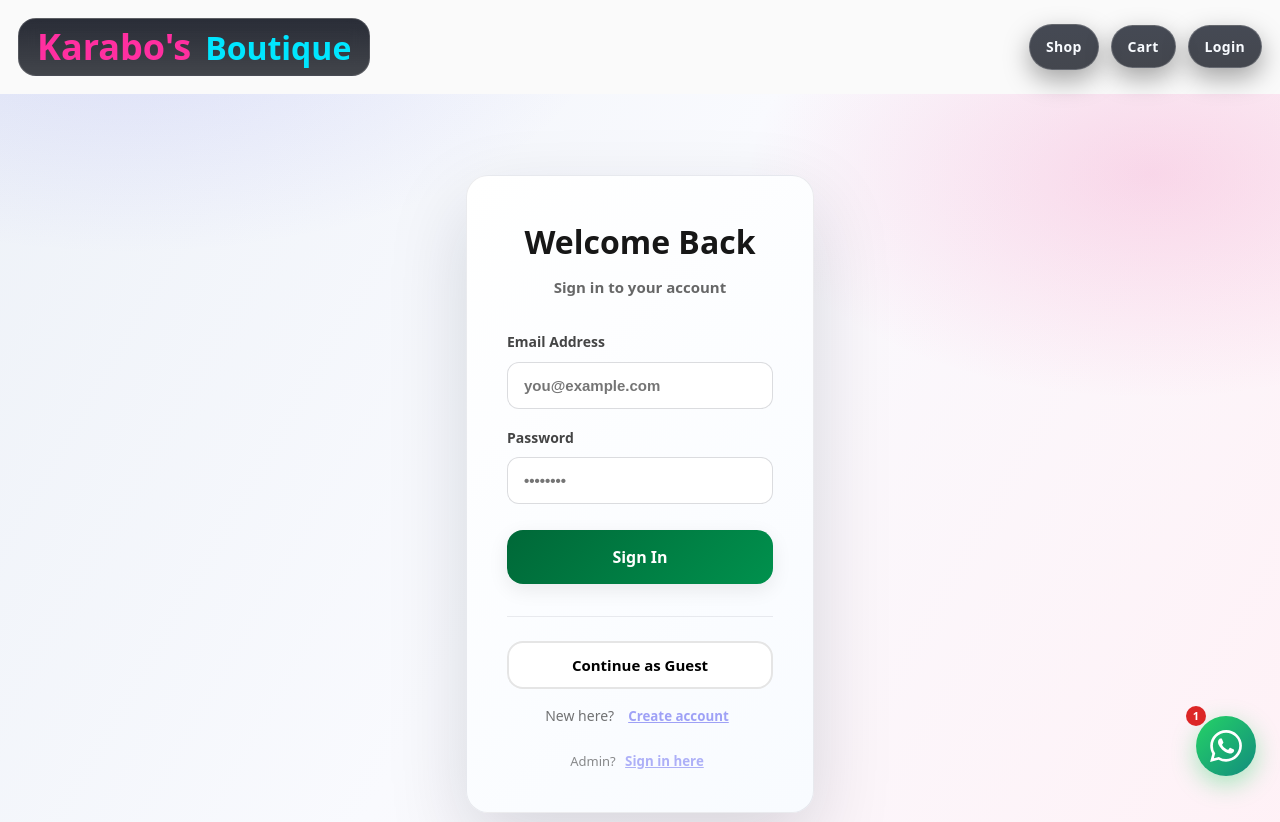
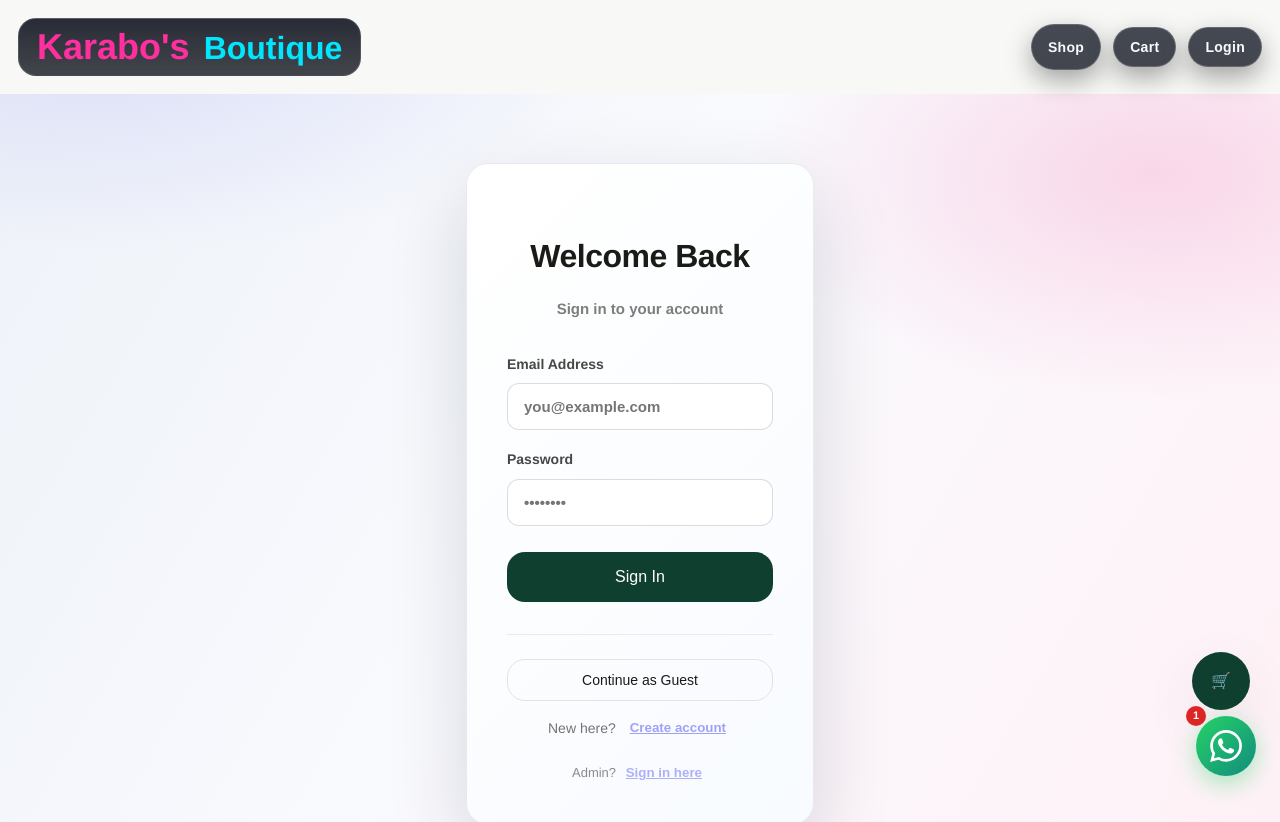
Before and after one commit to yvesf022/kkkkkk, a Next.js app: page /login in a window 1280 px wide. Shown: the top 822 px of the page. Built offline with nearby package versions, Linux system fonts and the light colour scheme; no server answers.

Commit message:
Fix: Critical backend bugs - added role column, fixed token handling, corrected route prefixes

```diff
--- a/components/layout/Header.tsx
+++ b/components/layout/Header.tsx
@@ -107,7 +107,6 @@ export default function Header() {
 
   const cartCount = items.reduce((a, b) => a + b.quantity, 0);
 
-  // Check if we should show menu button
   const shouldShowMenu =
     !pathname.startsWith("/login") &&
     !pathname.startsWith("/register") &&
@@ -175,10 +174,10 @@ export default function Header() {
               gap: 18,
             }}
           >
-            {/* LOGO */}
+            {/* LOGO – NOW LINKS TO HOME */}
             <Link
-              href="/store"
-              aria-label="Go to shop"
+              href="/"
+              aria-label="Go to home"
               style={{
                 display: "flex",
                 alignItems: "baseline",
@@ -193,33 +192,53 @@ export default function Header() {
                 backdropFilter: "blur(10px)",
               }}
             >
-              <span style={{ fontSize: 36, fontWeight: 900, color: "#ff2fa0" }}>
+              <span
+                style={{
+                  fontSize: 36,
+                  fontWeight: 900,
+                  color: "#ff2fa0",
+                }}
+              >
                 Karabo's
               </span>
-              <span style={{ fontSize: 32, fontWeight: 800, color: "#00e6ff" }}>
+              <span
+                style={{
+                  fontSize: 32,
+                  fontWeight: 800,
+                  color: "#00e6ff",
+                }}
+              >
                 Boutique
               </span>
             </Link>
 
             {/* NAV */}
-            <nav style={{ display: "flex", alignItems: "center", gap: 12 }}>
-              {/* SHOP */}
+            <nav
+              style={{
+                display: "flex",
+                alignItems: "center",
+                gap: 12,
+              }}
+            >
               <CapsuleLink href="/store">Shop</CapsuleLink>
 
-              {/* CART (with count) */}
               <div style={{ position: "relative" }}>
                 <CapsuleLink onClick={goToCart}>Cart</CapsuleLink>
                 <CountBadge n={cartCount} />
               </div>
 
-              {/* NOT LOGGED IN */}
-              {!user && <CapsuleLink onClick={goToLogin}>Login</CapsuleLink>}
+              {!user && (
+                <CapsuleLink onClick={goToLogin}>
+                  Login
+                </CapsuleLink>
+              )}
 
-              {/* LOGGED IN AS USER */}
               {user && user.role === "user" && (
                 <>
                   <CapsuleLink onClick={goToAccount}>
-                    Hello, {user.full_name || user.email.split("@")[0]}
+                    Hello,{" "}
+                    {user.full_name ||
+                      user.email.split("@")[0]}
                   </CapsuleLink>
 
                   <button
@@ -229,7 +248,8 @@ export default function Header() {
                       borderRadius: 999,
                       background:
                         "linear-gradient(180deg, rgba(120,0,30,.6), rgba(80,0,20,.6))",
-                      border: "1px solid rgba(255,255,255,.18)",
+                      border:
+                        "1px solid rgba(255,255,255,.18)",
                       color: "#fff",
                       fontWeight: 900,
                       cursor: "pointer",
@@ -242,10 +262,11 @@ export default function Header() {
                 </>
               )}
 
-              {/* LOGGED IN AS ADMIN */}
               {user && user.role === "admin" && (
                 <>
-                  <CapsuleLink href="/admin">Admin Panel</CapsuleLink>
+                  <CapsuleLink href="/admin">
+                    Admin Panel
+                  </CapsuleLink>
 
                   <button
                     onClick={handleLogout}
@@ -254,7 +275,8 @@ export default function Header() {
                       borderRadius: 999,
                       background:
                         "linear-gradient(180deg, rgba(120,0,30,.6), rgba(80,0,20,.6))",
-                      border: "1px solid rgba(255,255,255,.18)",
+                      border:
+                        "1px solid rgba(255,255,255,.18)",
                       color: "#fff",
                       fontWeight: 900,
                       cursor: "pointer",
@@ -267,7 +289,6 @@ export default function Header() {
                 </>
               )}
 
-              {/* MENU BUTTON - Shows on all pages except login/register */}
               {shouldShowMenu && (
                 <button
                   onClick={toggleSidebar}
@@ -278,7 +299,8 @@ export default function Header() {
                     borderRadius: 12,
                     background:
                       "linear-gradient(180deg, rgba(8,14,28,.75), rgba(6,10,20,.75))",
-                    border: "1px solid rgba(255,255,255,.18)",
+                    border:
+                      "1px solid rgba(255,255,255,.18)",
                     color: "#fff",
                     cursor: "pointer",
                   }}
--- a/components/store/FloatingCartButton.tsx
+++ b/components/store/FloatingCartButton.tsx
@@ -8,8 +8,6 @@ export default function FloatingCartButton() {
   const cart = useCart();
   const [open, setOpen] = useState(false);
 
-  if (!cart.items.length) return null;
-
   return (
     <>
       <div
@@ -17,9 +15,11 @@ export default function FloatingCartButton() {
         onClick={() => setOpen(true)}
       >
         🛒
-        <span className="cart-count">
-          {cart.items.length}
-        </span>
+        {cart.items.length > 0 && (
+          <span className="cart-count">
+            {cart.items.length}
+          </span>
+        )}
       </div>
 
       <CartDrawer open={open} onClose={() => setOpen(false)} />
--- a/styles/globals.css
+++ b/styles/globals.css
@@ -1,36 +1,28 @@
 /* ======================================================
-   KARABO DESIGN SYSTEM v3 – CLEAN PRODUCTION BUILD
-   Fully Responsive. Stable. Consistent.
+   KARABO LUXURY BOUTIQUE SYSTEM v6
+   Elegant. Spacious. Premium. Product-Centric.
 ====================================================== */
 
 /* ================= ROOT VARIABLES ================= */
 
 :root {
-  --primary: #006838;
-  --primary-dark: #004d28;
-  --primary-light: #00914d;
+  --primary: #0f3f2f;
+  --primary-light: #1b5e4a;
 
-  --secondary: #0047ab;
-  --accent: #d4af37;
+  --accent: #c8a75a;
 
-  --gray-50: #fafafa;
-  --gray-100: #f5f5f5;
-  --gray-200: #e5e5e5;
-  --gray-300: #d4d4d4;
-  --gray-500: #737373;
-  --gray-700: #404040;
-  --gray-900: #171717;
+  --gray-50: #f8f8f6;
+  --gray-100: #efefec;
+  --gray-200: #e3e3df;
+  --gray-400: #a3a39c;
+  --gray-700: #3a3a35;
+  --gray-900: #1a1a17;
 
-  --success: #16a34a;
-  --error: #dc2626;
+  --shadow-soft: 0 8px 30px rgba(0,0,0,0.06);
+  --shadow-elevated: 0 20px 60px rgba(0,0,0,0.08);
 
-  --shadow-sm: 0 2px 8px rgba(0,0,0,0.06);
-  --shadow-md: 0 6px 20px rgba(0,0,0,0.08);
-  --shadow-lg: 0 12px 40px rgba(0,0,0,0.12);
-
-  --radius-md: 12px;
-  --radius-lg: 16px;
-  --radius-xl: 24px;
+  --radius-lg: 18px;
+  --radius-xl: 28px;
 }
 
 /* ================= GLOBAL RESET ================= */
@@ -41,10 +33,6 @@
   box-sizing: border-box;
 }
 
-html {
-  scroll-behavior: smooth;
-}
-
 html, body {
   margin: 0;
   padding: 0;
@@ -52,7 +40,7 @@ html, body {
 }
 
 body {
-  font-family: system-ui, -apple-system, BlinkMacSystemFont, sans-serif;
+  font-family: "Helvetica Neue", system-ui, sans-serif;
   background: var(--gray-50);
   color: var(--gray-900);
   line-height: 1.6;
@@ -65,106 +53,126 @@ img {
   display: block;
 }
 
-button {
-  font-family: inherit;
-}
-
 /* ================= TYPOGRAPHY ================= */
 
 h1 {
-  font-size: clamp(26px, 4vw, 40px);
-  font-weight: 900;
-  margin: 0 0 12px 0;
+  font-size: clamp(34px, 4vw, 56px);
+  font-weight: 600;
+  letter-spacing: -0.5px;
+  margin-bottom: 20px;
 }
 
 h2 {
-  font-size: clamp(22px, 3vw, 30px);
-  font-weight: 800;
-  margin: 0 0 10px 0;
-}
-
-h3 {
-  font-size: clamp(18px, 2.5vw, 22px);
-  font-weight: 800;
-  margin: 0 0 8px 0;
+  font-size: clamp(26px, 3vw, 38px);
+  font-weight: 600;
+  margin-bottom: 18px;
 }
 
 p {
-  font-size: clamp(14px, 2vw, 16px);
-  margin: 0;
+  font-size: clamp(15px, 2vw, 17px);
+  color: var(--gray-700);
 }
 
 /* ================= CONTAINER ================= */
 
 .container {
   width: 100%;
-  max-width: 1400px;
+  max-width: 1300px;
   margin: 0 auto;
-  padding: 0 clamp(16px, 3vw, 32px);
+  padding: 0 clamp(24px, 4vw, 60px);
 }
 
-/* ================= GRID SYSTEM ================= */
+/* ================= LUXURY HERO FIXED ================= */
+
+.hero-section {
+  padding: clamp(70px, 8vw, 120px) 0;
+  background: linear-gradient(
+    135deg,
+    #f3f2ee 0%,
+    #ffffff 100%
+  );
+  overflow: hidden;
+}
+
+.hero-grid {
+  display: grid;
+  grid-template-columns: 1fr 1.1fr;
+  align-items: center;
+  gap: clamp(40px, 6vw, 100px);
+}
+
+.hero-text {
+  max-width: 520px;
+}
+
+/* HERO PRODUCT CONTAINER */
+.hero-products {
+  display: grid;
+  grid-template-columns: repeat(2, minmax(0, 1fr));
+  gap: 24px;
+  max-width: 520px;   /* prevent stretching */
+}
+
+/* Force hero product cards to smaller luxury size */
+.hero-products .product-card {
+  box-shadow: 0 8px 30px rgba(0,0,0,0.05);
+  transition: 0.4s ease;
+}
+
+/* Control image ratio */
+.hero-products .product-image {
+  aspect-ratio: 1 / 1;
+}
+
+/* Slightly reduce padding inside hero cards */
+.hero-products .product-info {
+  padding: 18px;
+}
+
+/* Tablet */
+@media (max-width: 1100px) {
+  .hero-grid {
+    grid-template-columns: 1fr 1fr;
+  }
+
+  .hero-products {
+    max-width: 100%;
+  }
+}
+
+/* Mobile */
+@media (max-width: 900px) {
+  .hero-grid {
+    grid-template-columns: 1fr;
+    text-align: center;
+  }
+
+  .hero-text {
+    margin: 0 auto;
+  }
+
+  .hero-products {
+    grid-template-columns: repeat(2, 1fr);
+    margin: 0 auto;
+    max-width: 500px;
+  }
+}
+
+/* Small phones */
+@media (max-width: 500px) {
+  .hero-products {
+    grid-template-columns: 1fr;
+    max-width: 360px;
+  }
+}
+
+
+/* ================= PRODUCT GRID ================= */
 
 .product-grid {
   display: grid;
-  grid-template-columns: repeat(auto-fill, minmax(260px, 1fr));
-  gap: clamp(20px, 4vw, 32px);
-}
-
-@media (max-width: 768px) {
-  .product-grid {
-    grid-template-columns: repeat(2, 1fr);
-    gap: 16px;
-  }
-}
-
-@media (max-width: 480px) {
-  .product-grid {
-    grid-template-columns: 1fr;
-  }
-}
-
-/* ================= BUTTON SYSTEM ================= */
-
-.btn {
-  display: inline-flex;
-  align-items: center;
-  justify-content: center;
-  min-height: 44px;
-  padding: 12px 22px;
-  border-radius: var(--radius-lg);
-  font-weight: 700;
-  font-size: 15px;
-  border: none;
-  cursor: pointer;
-  transition: 0.25s ease;
-}
-
-.btnPrimary {
-  background: linear-gradient(135deg, var(--primary), var(--primary-light));
-  color: white;
-  box-shadow: var(--shadow-md);
-}
-
-.btnPrimary:hover {
-  transform: translateY(-2px);
-  box-shadow: var(--shadow-lg);
-}
-
-.btnGhost {
-  background: white;
-  border: 2px solid var(--gray-200);
-}
-
-.btnGhost:hover {
-  border-color: var(--primary);
-  color: var(--primary);
-}
-
-@media (max-width: 768px) {
-  .btn {
-    width: 100%;
-  }
+  grid-template-columns: repeat(auto-fill, minmax(280px, 1fr));
+  gap: clamp(40px, 5vw, 60px);
 }
 
 /* ================= PRODUCT CARD ================= */
@@ -173,47 +181,76 @@ p {
   background: white;
   border-radius: var(--radius-xl);
   overflow: hidden;
-  box-shadow: var(--shadow-md);
-  display: flex;
-  flex-direction: column;
-  transition: 0.3s ease;
+  box-shadow: var(--shadow-soft);
+  transition: 0.4s cubic-bezier(.22,.9,.34,1);
 }
 
 .product-card:hover {
   transform: translateY(-6px);
-  box-shadow: var(--shadow-lg);
-}
-
-@media (max-width: 768px) {
-  .product-card:hover {
-    transform: none;
-  }
+  box-shadow: var(--shadow-elevated);
 }
 
 .product-image {
-  width: 100%;
   aspect-ratio: 1 / 1;
   background-size: cover;
   background-position: center;
 }
 
 .product-info {
-  padding: 18px;
+  padding: 28px;
   display: flex;
   flex-direction: column;
-  gap: 10px;
+  gap: 12px;
 }
 
 .product-title {
-  font-weight: 800;
   font-size: 16px;
-  line-height: 1.3;
+  font-weight: 500;
+  line-height: 1.4;
 }
 
 .product-price {
-  font-size: 22px;
-  font-weight: 900;
+  font-size: 20px;
+  font-weight: 600;
   color: var(--primary);
+}
+
+/* ================= BUTTONS ================= */
+
+.btn {
+  padding: 12px 28px;
+  border-radius: var(--radius-lg);
+  font-weight: 500;
+  font-size: 14px;
+  transition: 0.3s ease;
+  cursor: pointer;
+}
+
+.btnPrimary {
+  background: var(--primary);
+  color: white;
+  border: none;
+}
+
+.btnPrimary:hover {
+  background: var(--primary-light);
+}
+
+.btnGhost {
+  background: transparent;
+  border: 1px solid var(--gray-200);
+  color: var(--gray-900);
+}
+
+.btnGhost:hover {
+  border-color: var(--primary);
+  color: var(--primary);
+}
+
+/* ================= SECTION SPACING ================= */
+
+.section-spacing {
+  padding: clamp(100px, 12vw, 160px) 0;
 }
 
 /* ================= FLOATING CART ================= */
@@ -221,106 +258,19 @@ p {
 .floating-cart {
   position: fixed;
   bottom: 90px;
-  right: 20px;
-  width: 60px;
-  height: 60px;
+  right: 30px;
+  width: 58px;
+  height: 58px;
   border-radius: 50%;
   background: var(--primary);
   color: white;
   display: grid;
   place-items: center;
-  font-size: 22px;
-  box-shadow: var(--shadow-lg);
-  z-index: 1100;
+  box-shadow: var(--shadow-elevated);
   cursor: pointer;
-  transition: 0.25s ease;
+  transition: 0.3s ease;
 }
 
 .floating-cart:hover {
   transform: scale(1.05);
 }
-
-@media (min-width: 1024px) {
-  .floating-cart {
-    display: none;
-  }
-}
-
-/* ================= CART DRAWER ================= */
-
-.cart-backdrop {
-  position: fixed;
-  inset: 0;
-  background: rgba(0,0,0,0.35);
-  backdrop-filter: blur(4px);
-  opacity: 0;
-  pointer-events: none;
-  transition: 0.3s ease;
-  z-index: 1200;
-}
-
-.cart-backdrop.open {
-  opacity: 1;
-  pointer-events: auto;
-}
-
-.cart-drawer {
-  position: fixed;
-  right: 0;
-  top: 0;
-  width: 420px;
-  height: 100vh;
-  background: white;
-  box-shadow: -8px 0 40px rgba(0,0,0,0.15);
-  transform: translateX(100%);
-  transition: transform 0.35s cubic-bezier(.22,.9,.34,1);
-  display: flex;
-  flex-direction: column;
-  z-index: 1300;
-}
-
-.cart-drawer.open {
-  transform: translateX(0);
-}
-
-@media (max-width: 768px) {
-  .cart-drawer {
-    width: 100%;
-    height: 85vh;
-    top: auto;
-    bottom: 0;
-    transform: translateY(100%);
-    border-radius: 24px 24px 0 0;
-  }
-
-  .cart-drawer.open {
-    transform: translateY(0);
-  }
-}
-
-/* ================= UTILITIES ================= */
-
-.section-spacing {
-  padding: clamp(40px, 6vw, 70px) 0;
-}
-
-.text-center {
-  text-align: center;
-}
-
-.card {
-  background: white;
-  padding: 40px;
-  border-radius: var(--radius-xl);
-  box-shadow: var(--shadow-md);
-}
-
-.hero-grid {
-  grid-template-columns: 1fr 1.2fr;
-}
-
-@media (max-width: 900px) {
-  .hero-grid {
-    grid-template-columns: 1fr;
-  }
-}
```
Also changed, not shown: app/page.tsx (+23 -81 lines).
